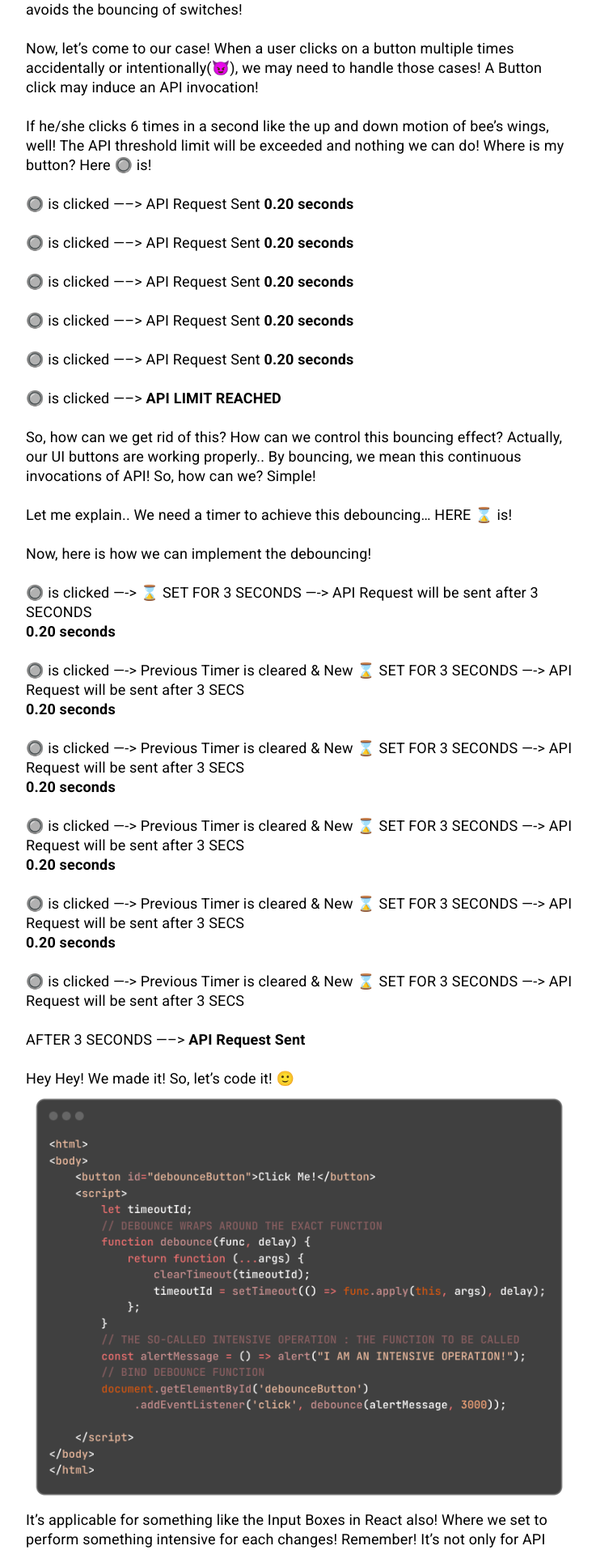
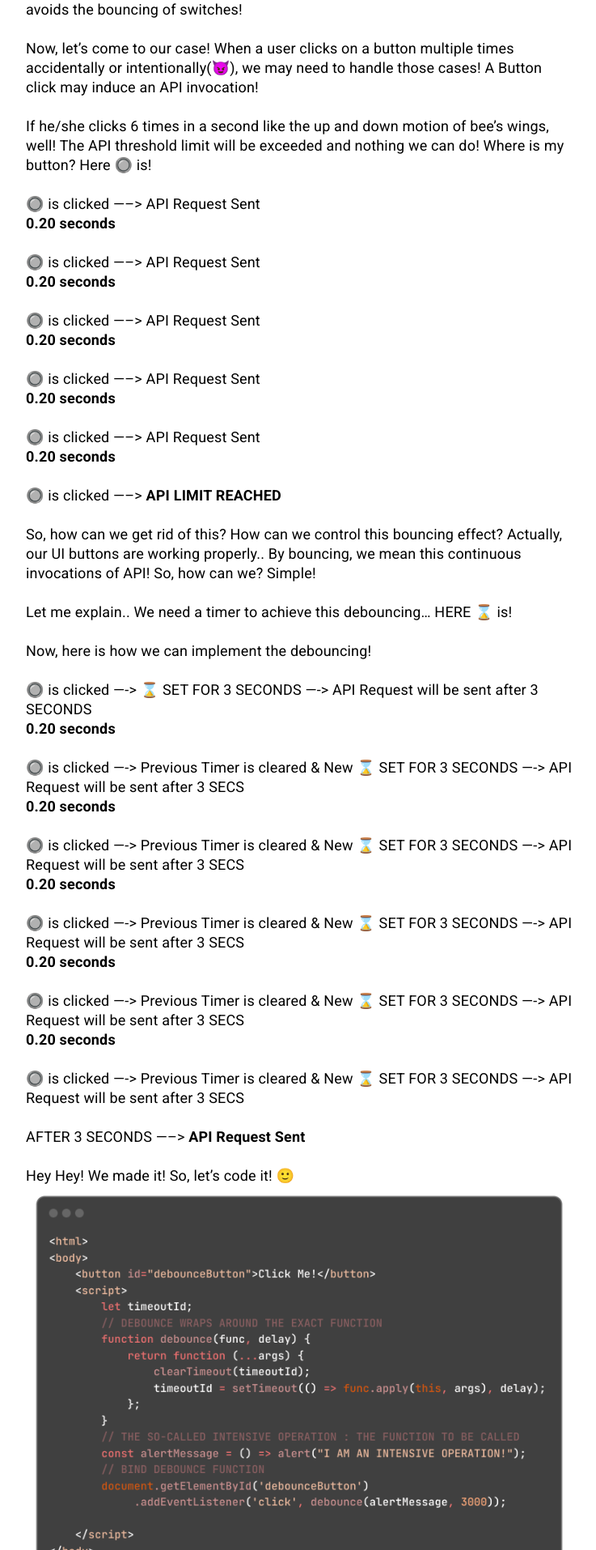
Before and after one commit to arihara-sudhan/blog, a Jekyll site: the page built from _posts/2024-09-27-Debouncing.md, in a window 1280 px wide. Shown: the part 1067-2981 px from the top of the page at 81% size, without its empty margins (270-1007 px from the left). Built offline with Jekyll 4.4.1, drawn with Linux system fonts in a browser that asks for light colours; grey boxes are pictures that could not be loaded.

```diff
--- a/_posts/2024-09-27-Debouncing.md
+++ b/_posts/2024-09-27-Debouncing.md
@@ -11,19 +11,19 @@ If he/she clicks 6 times in a second like the up and down motion of bee's wings,
 Where is my button?
 Here 🔘 is!
 
-🔘 is clicked -----> API Request Sent
+🔘 is clicked -----> API Request Sent<br>
 			<b>0.20 seconds</b>
 
-🔘 is clicked -----> API Request Sent
+🔘 is clicked -----> API Request Sent<br>
 			<b>0.20 seconds</b>
 
-🔘 is clicked -----> API Request Sent
+🔘 is clicked -----> API Request Sent<br>
 			<b>0.20 seconds</b>
 
-🔘 is clicked -----> API Request Sent
+🔘 is clicked -----> API Request Sent<br>
 			<b>0.20 seconds</b>
 
-🔘 is clicked -----> API Request Sent
+🔘 is clicked -----> API Request Sent<br>
 			<b>0.20 seconds</b>
 
 🔘 is clicked -----> <b>API LIMIT REACHED<b>
```
